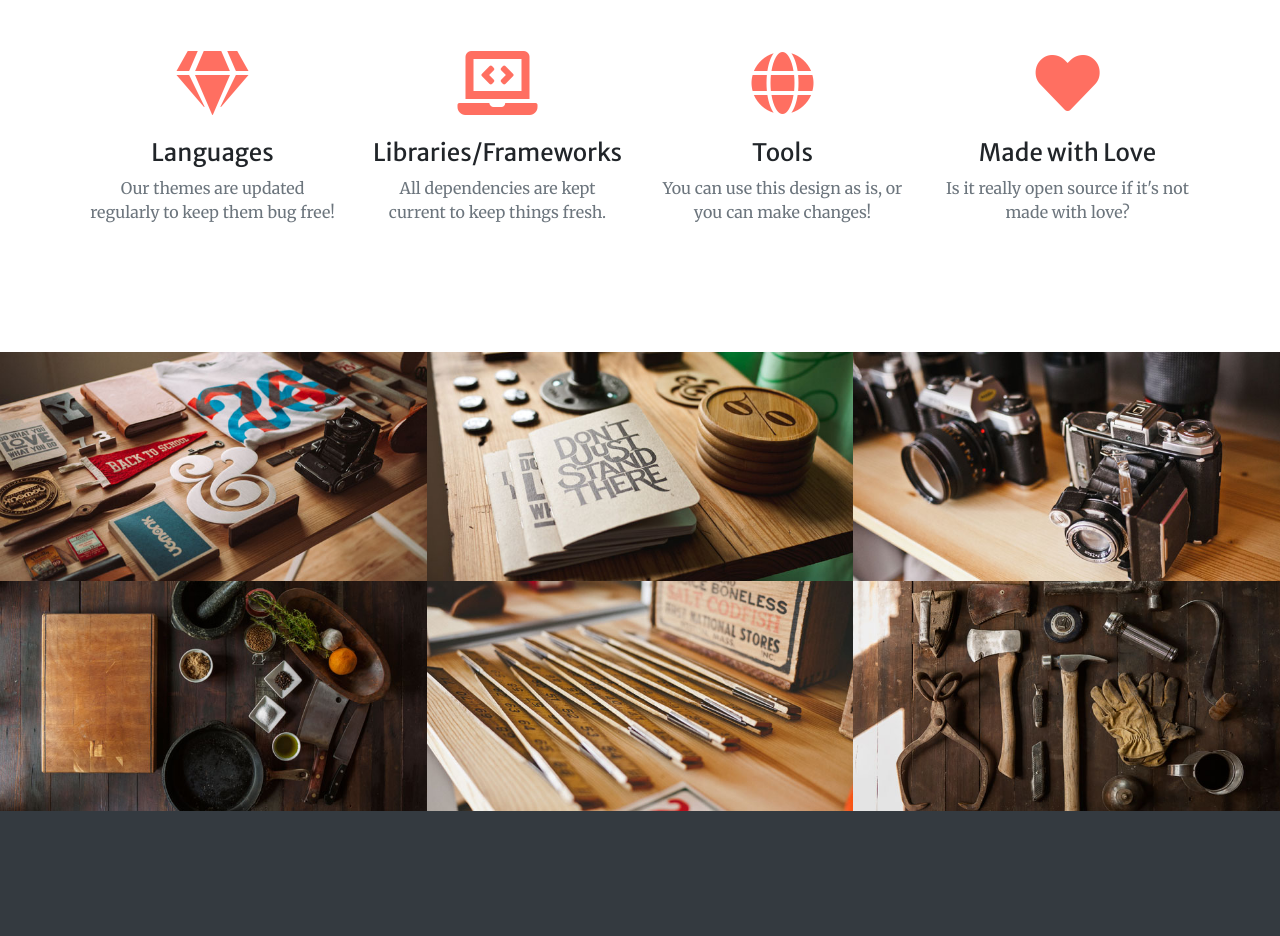
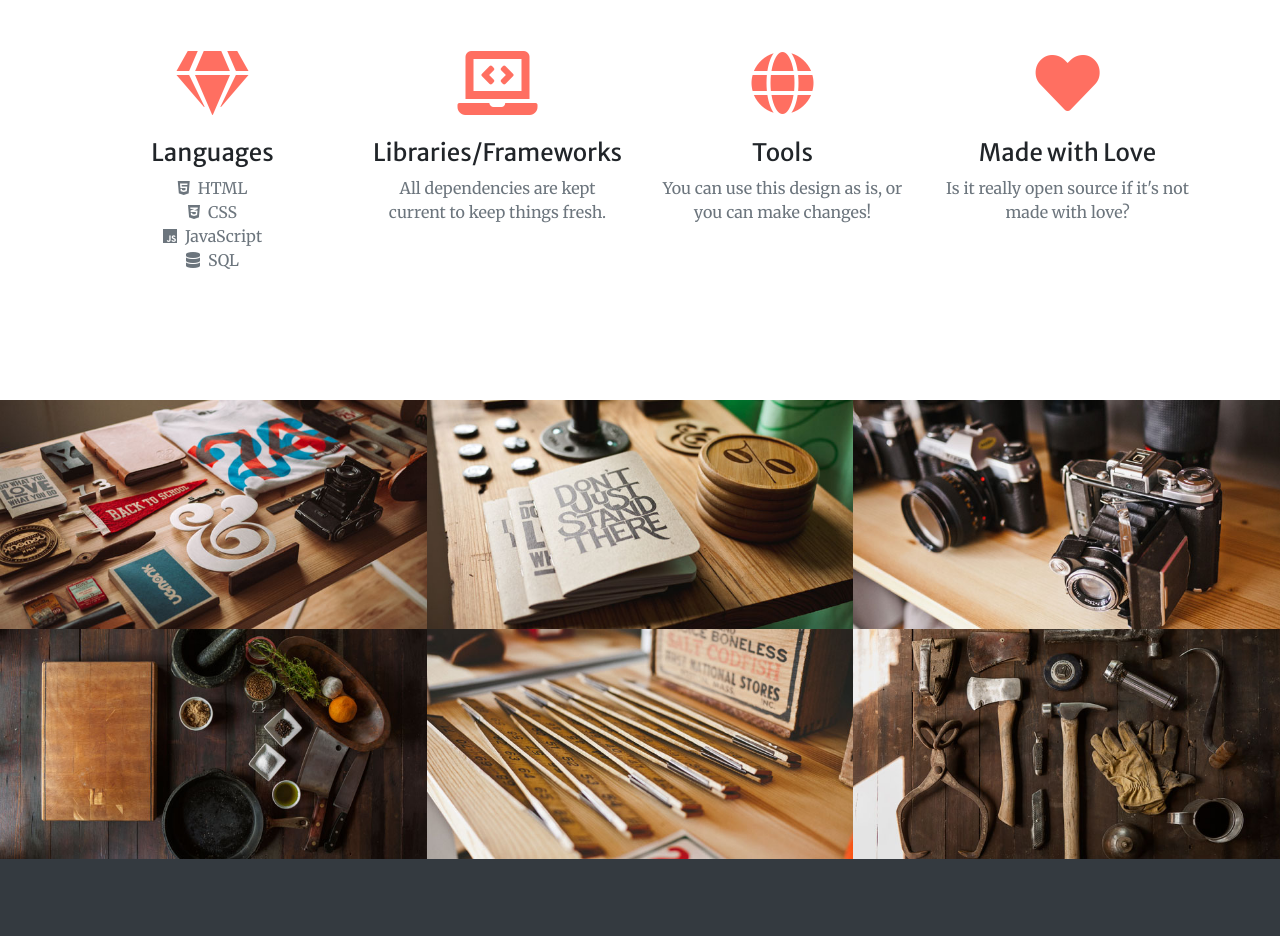
Before and after one commit to lmariemeehan/lm-portfolio, a Gatsby site: page / in a window 1280 px wide. Shown: the part 1528-2464 px from the top of the page. Built offline with nearby package versions, Linux system fonts and the light colour scheme; Gatsby itself is replaced by a stand-in of ours.

Commit message:
Added some languages to the skills section

```diff
--- a/src/pages/index.js
+++ b/src/pages/index.js
@@ -62,7 +62,10 @@ export default class IndexPage extends React.Component {
                 <div className="mt-5">
                   <i className="fas fa-4x fa-gem text-primary mb-4"></i>
                   <h3 className="h4 mb-2">Languages</h3>
-                  <p className="text-muted mb-0">Our themes are updated regularly to keep them bug free!</p>
+                  <p className="text-muted mb-0"><i className="fab fa-html5 mr-2"></i>HTML</p>
+                  <p className="text-muted mb-0"><i className="fab fa-css3-alt mr-2"></i>CSS</p>
+                  <p className="text-muted mb-0"><i className="fab fa-js mr-2"></i>JavaScript</p>
+                  <p className="text-muted mb-0"><i className="fas fa-database mr-2"></i>SQL</p>
                 </div>
               </div>
               <div className="col-lg-3 col-md-6 text-center">
```
